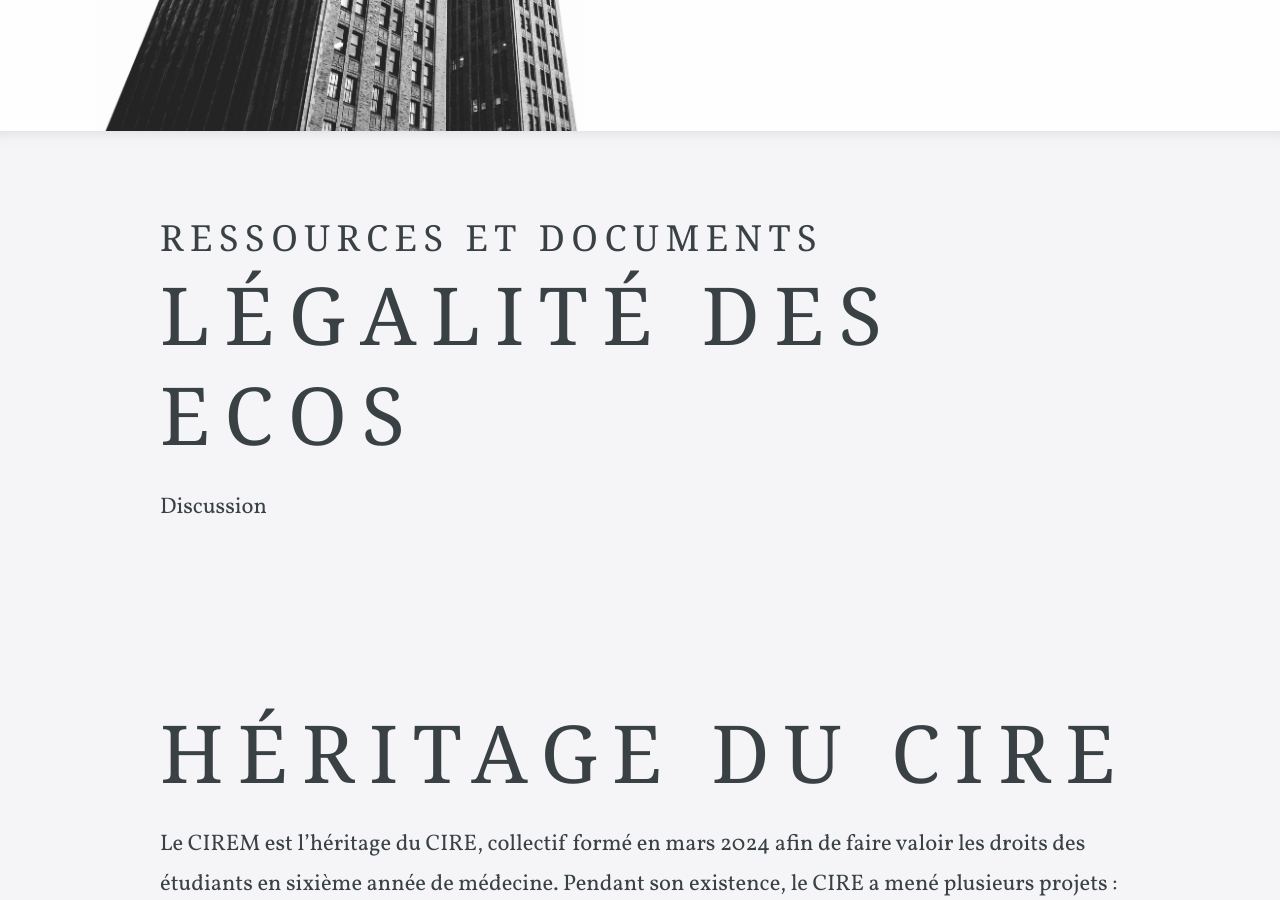
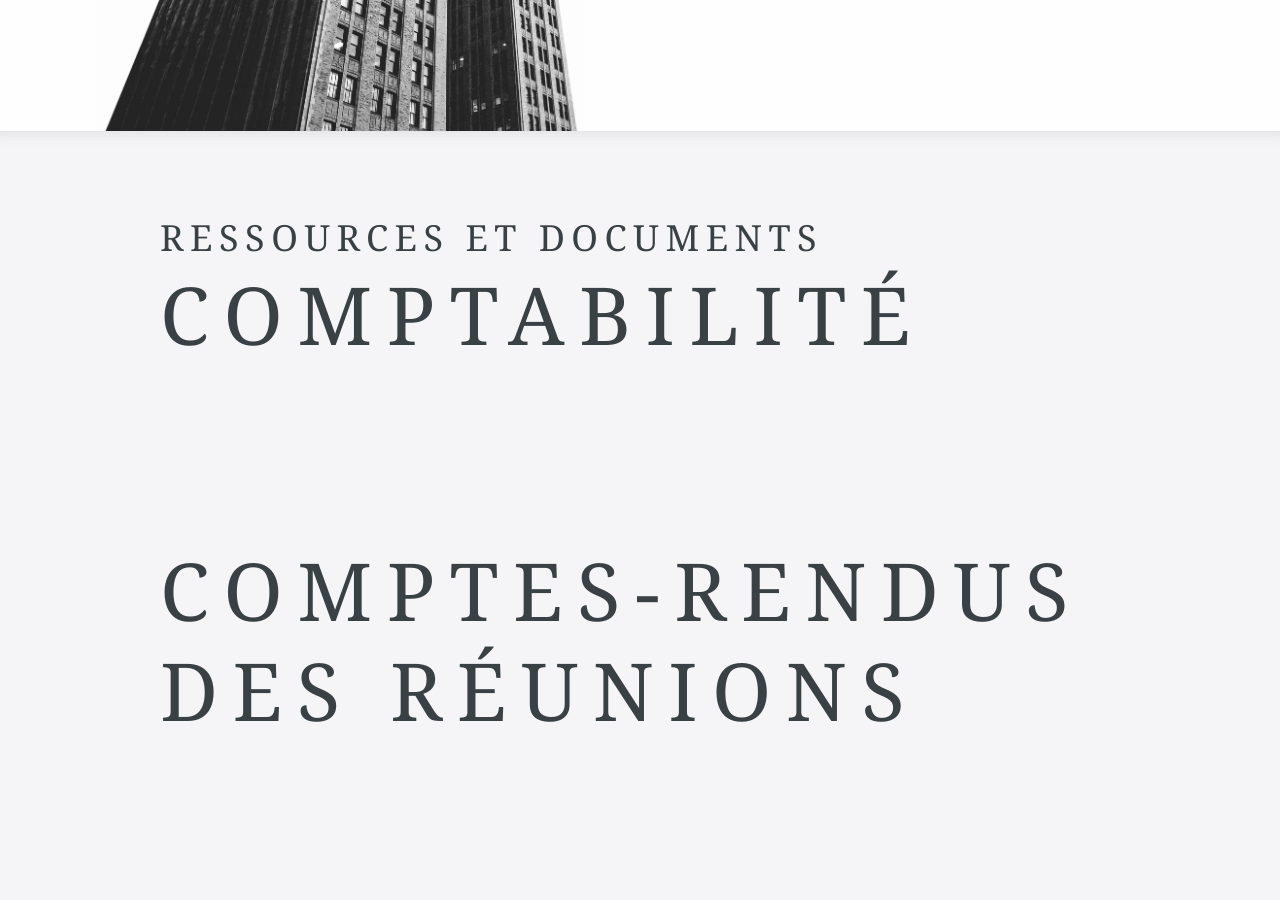
Before and after one commit to ciremwebsite/ciremwebsite.github.io, a Jekyll site: the page built from ressources/ressources.md, in a window 1280 px wide and 900 px high, scrolled down 289 px. Built offline with Jekyll 4.4.1, drawn with Linux system fonts in a browser that asks for light colours; some web fonts are replaced.

Commit message:
Update ressources.md

```diff
--- a/ressources/ressources.md
+++ b/ressources/ressources.md
@@ -7,6 +7,10 @@ show_in_navigation: true
 navigation_order: 2
 ---
 
+# Comptabilité
+
+# Comptes-rendus des réunions
+
 # Légalité des ECOS
 
 Discussion
```
